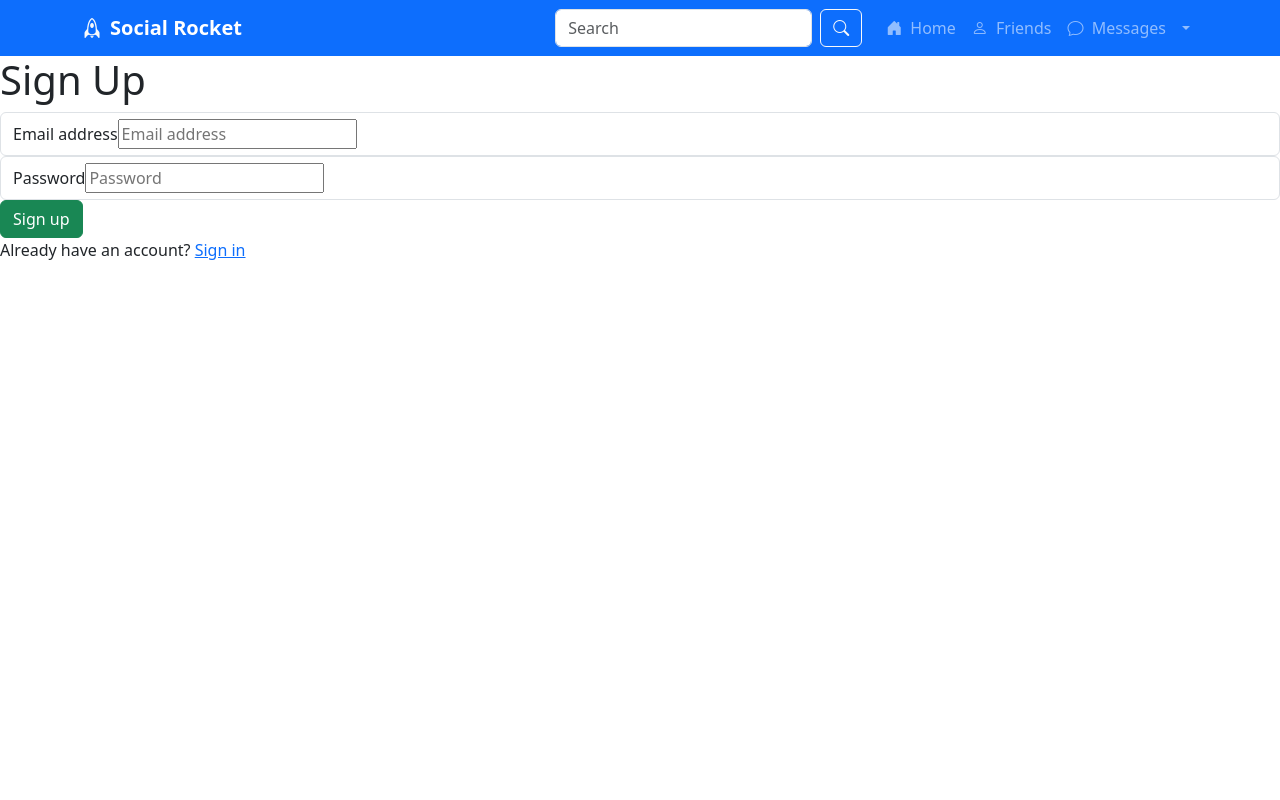
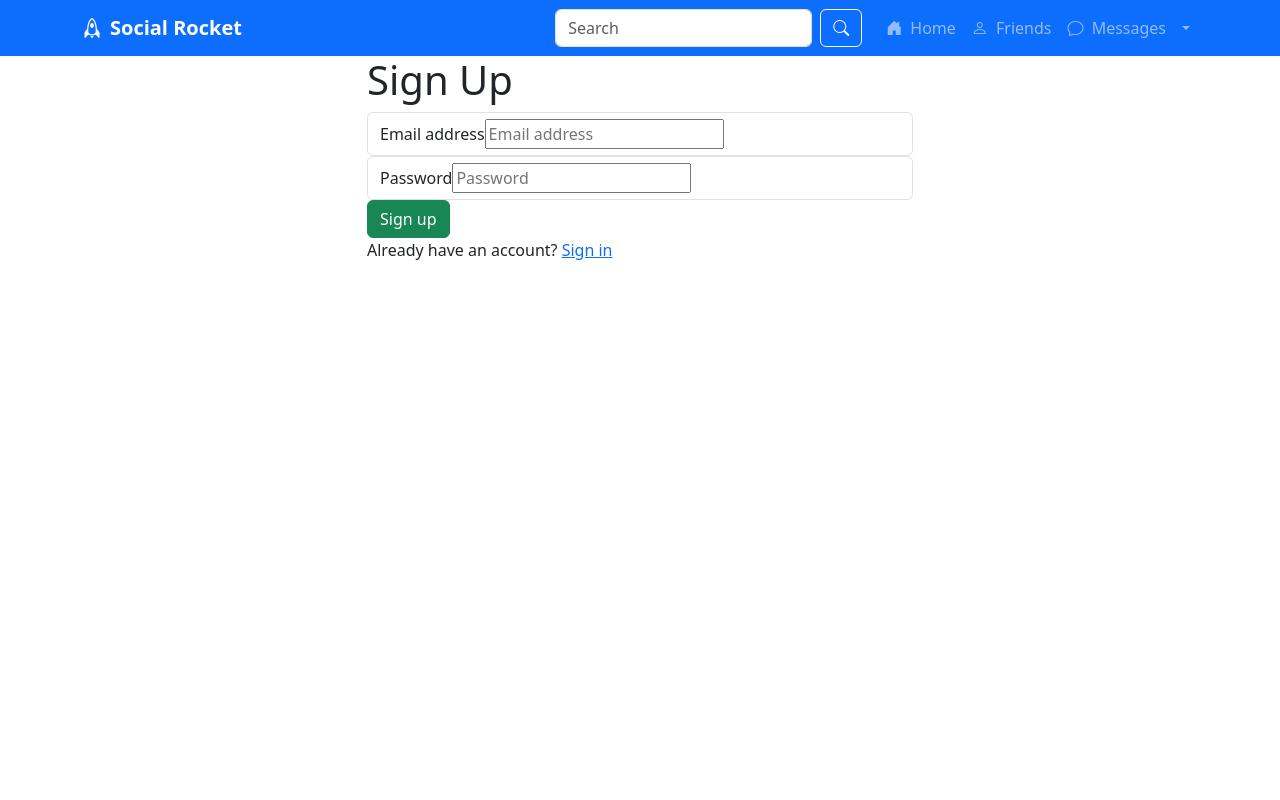
Before and after one commit to anandspaces/baba, a React (Create React App) app: page / in a window 1280 px wide. Shown: the top 800 px of the page. Built offline with nearby package versions, Linux system fonts and the light colour scheme; no server answers.

Commit message:
centered div element in signup.js and login.js

```diff
--- a/src/components/Login.js
+++ b/src/components/Login.js
@@ -47,7 +47,9 @@ const Login = () => {
             <>
                 <main >
                     <section>
-                        <div>
+                        <div className='container'>
+                            <div className='row justify-content-center'><div className='col-md-6 center-div'>
+
                             <h1> Login </h1>
 
                             <form className='form-group'>
@@ -92,7 +94,7 @@ const Login = () => {
                                     Sign up
                                 </NavLink>
                             </p>
-
+                            </div></div>
                         </div>
                     </section>
                 </main>
--- a/src/components/Signup.js
+++ b/src/components/Signup.js
@@ -51,8 +51,9 @@ const Signup = () => {
         return (
             <main >
                 <section>
-                    <div>
-                        <div>
+                    <div className='container'>
+                        <div className='row justify-content-center'>
+                        <div className='col-md-6 center-div'>
                             <h1> Sign Up </h1>
                             <form className='form-group'>
                                 <div className='form-control'>
@@ -96,6 +97,7 @@ const Signup = () => {
                                 </NavLink>
                             </p>
                         </div>
+                        </div>
                     </div>
                 </section>
             </main>
```
